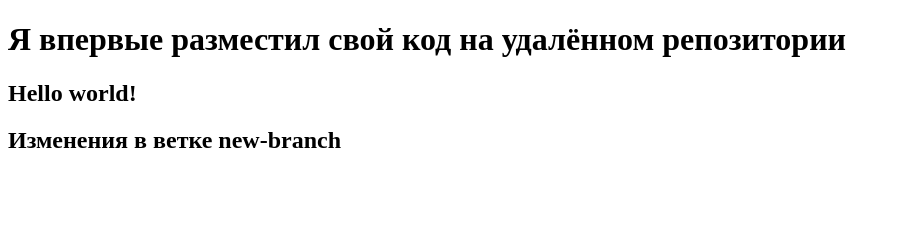
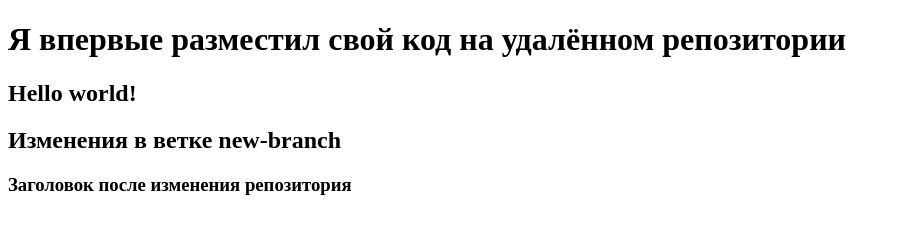
Before and after one commit to TestForMEO14/test_repo14, a plain HTML site: page index.html in a window 1280 px wide. Shown: the whole page, without its empty margins (0-900 px from the left). Drawn offline with Linux system fonts and the light colour scheme.

Commit message:
commit after cloning

```diff
--- a/index.html
+++ b/index.html
@@ -9,5 +9,6 @@
     <h1>Я впервые разместил свой код на удалённом репозитории</h1>
     <h2>Hello world!</h2>
     <h2>Изменения в ветке new-branch</h2>
+    <h3>Заголовок после изменения репозитория</h3>
 </body>
 </html>
```
